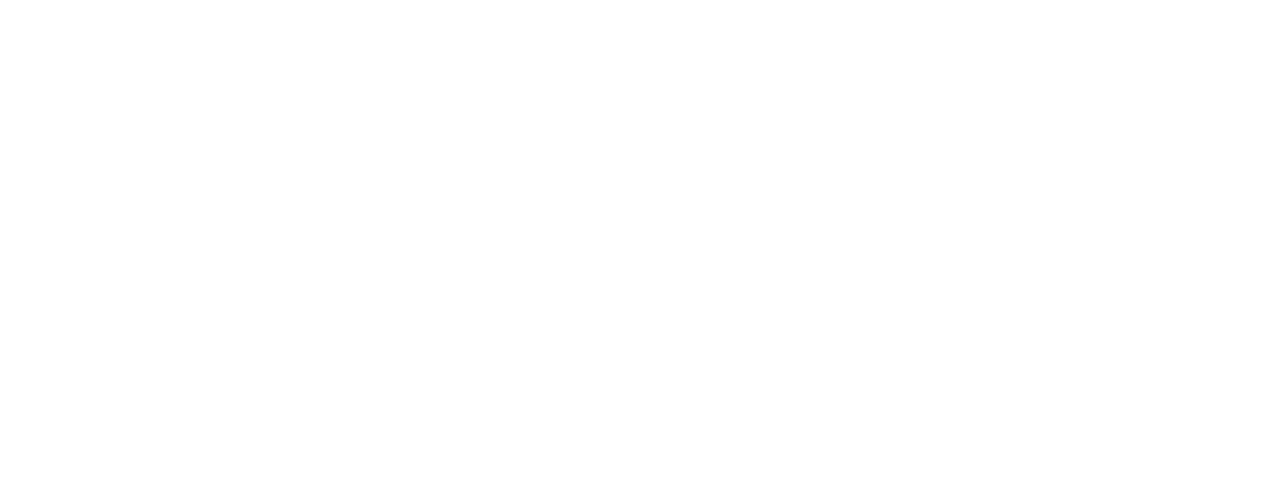
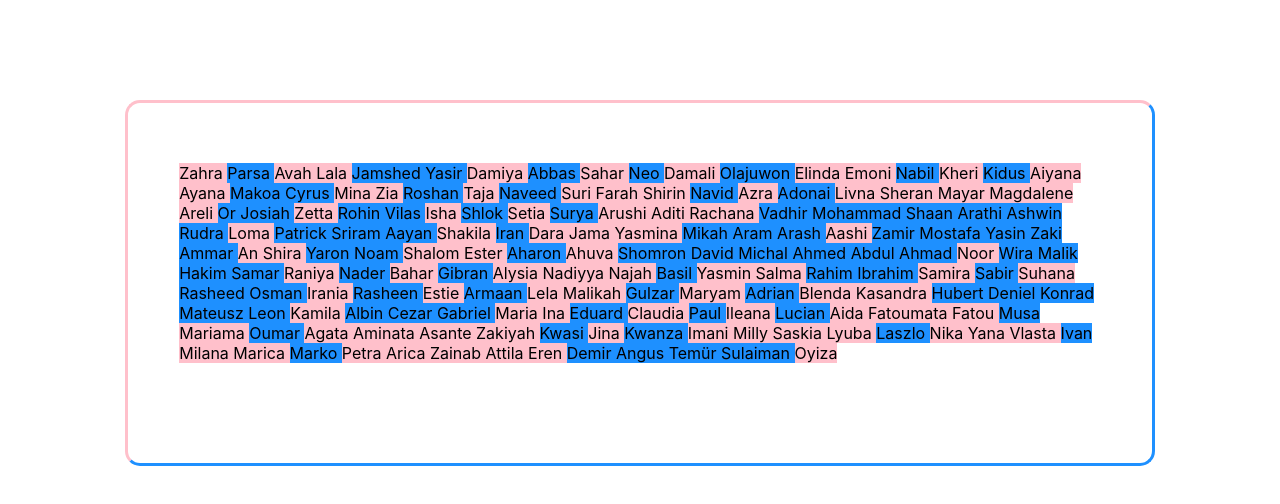
Before and after one commit to Techgirl-BI/all-react-tasks, a React (Create React App) app: page / in a window 1280 px wide. Shown: the top 504 px of the page. Built offline with nearby package versions, Linux system fonts and the light colour scheme.

Commit message:
second commit

```diff
--- a/src/BabyNames/MainApp.js
+++ b/src/BabyNames/MainApp.js
@@ -1,11 +1,21 @@
+import data from './data.json'
 import React from 'react'
-import data from './data.json'
+import './babyNames.css'
+
 function MainApp() {
-    console.log(data);
   return (
-    <div>
+   <div className='main-container'>
+   <div className='names-displayed'>
+    {data.map((names) => {
+         const styles = {
+            backgroundColor: names.sex === 'f'? "pink" : 'dodgerblue',
+            border: 'none',
 
-    </div>
+        }
+    return <span key={names.id} style={styles}> {names.name} </span>})}
+   </div>
+   </div>
+
   )
 }
 
--- /dev/null
+++ b/src/BabyNames/babyNames.css
@@ -0,0 +1,18 @@
+.main-container{
+    width: 80%;
+    margin: auto;
+    border-top:3px solid pink;
+    border-left: 3px solid pink;
+    border-right: 3px solid dodgerblue;
+    border-bottom:3px solid  dodgerblue;
+    border-radius: 15px;
+    margin-top: 100px;
+    display: flex;
+}
+.names-displayed{
+   width: 90%;
+   margin: auto;
+   margin-top: 60px;
+   margin-bottom: 100px;
+
+}
```
